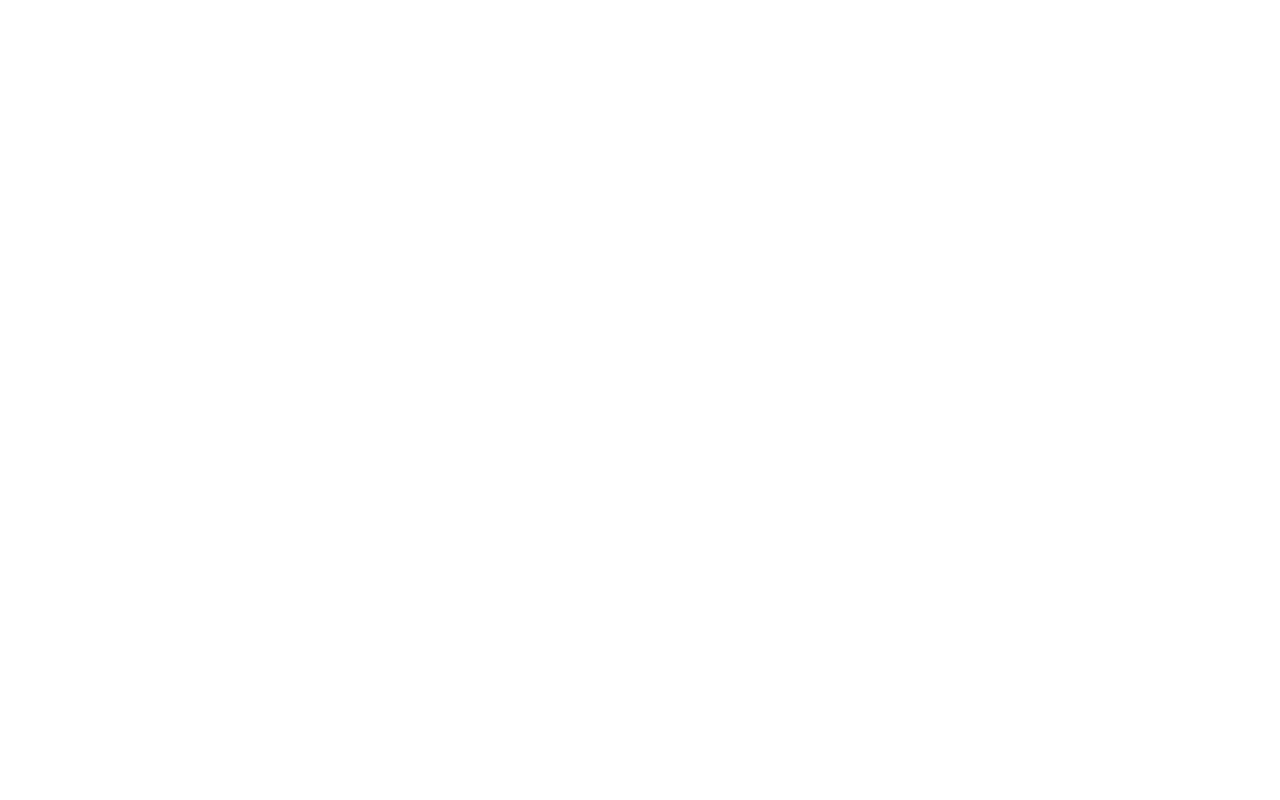
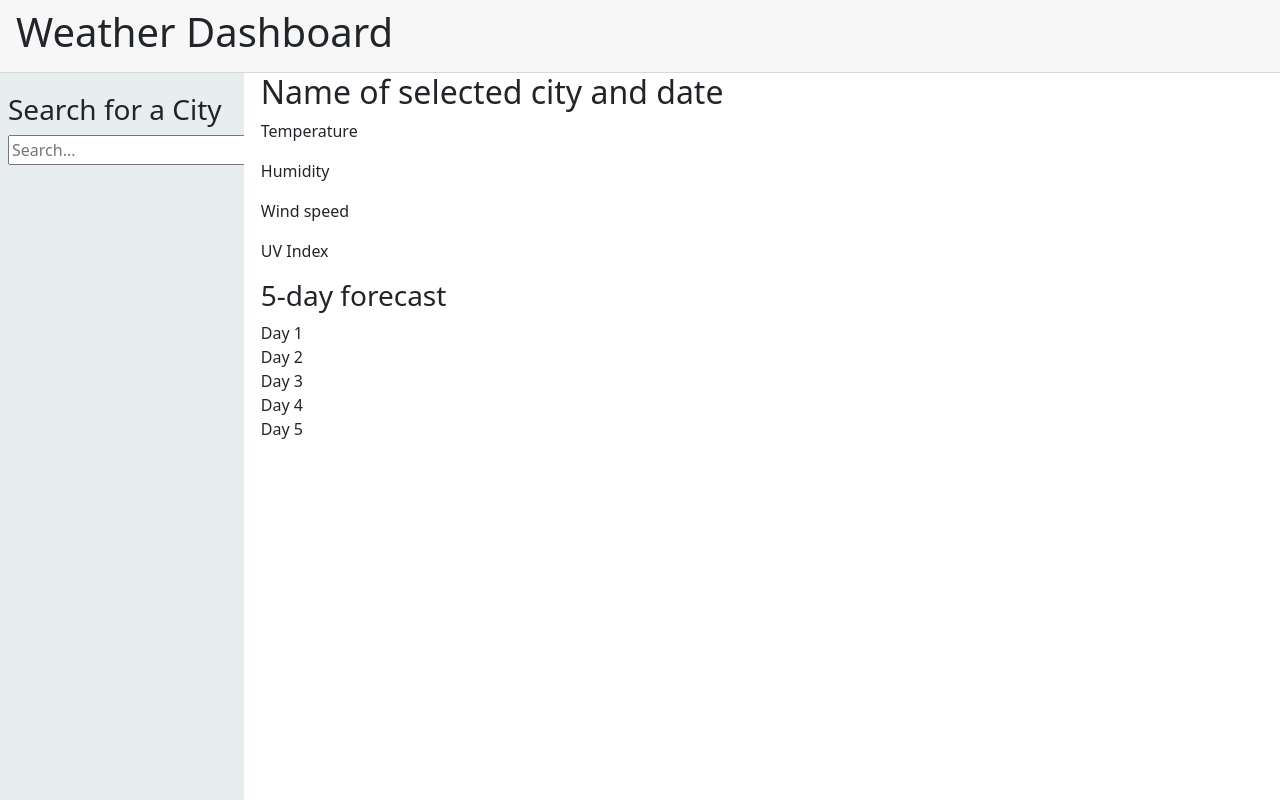
Before and after one commit to Robert-Court/weather-dashboard, a plain HTML site: page Index.html in a window 1280 px wide. Drawn offline with nearby package versions, Linux system fonts and the light colour scheme.

Commit message:
Updated html and added stylesheet.

```diff
--- a/Index.html
+++ b/Index.html
@@ -9,10 +9,37 @@
         <meta name="viewport" content="width=device-width, initial-scale=1">
         <link href="https://cdn.jsdelivr.net/npm/bootstrap@5.0.0-beta1/dist/css/bootstrap.min.css" rel="stylesheet" integrity="sha384-giJF6kkoqNQ00vy+HMDP7azOuL0xtbfIcaT9wjKHr8RbDVddVHyTfAAsrekwKmP1" crossorigin="anonymous">
         <script src="https://ajax.googleapis.com/ajax/libs/jquery/3.5.1/jquery.min.js"></script>
-        <link rel="stylesheet" href="">
+        <link rel="stylesheet" href="style.css">
     </head>
     <body>
-
+<div class="conatainer">
+    <div class="card-header">
+        <h1>Weather Dashboard</h1>
+    </div>
+</div>
+<div class="conatainer">
+    <div class="row">
+        <div class = "col-sm-3 sidebar" id="sticky-sidebar">
+            <h3 class="sticky-top">
+                Search for a City
+            </h3>
+            <input type="text" id="city-search" placeholder="Search..." title="Search for a city:"></input>
+        </div>
+        <div class = "col-sm-9 main" id="main">
+            <h2>Name of selected city and date</h2>
+                <p id="temp">Temperature</p>
+                <p id="humidity">Humidity</p>
+                <p id="wind-speed">Wind speed</p>
+                <p id="uv-index">UV Index</p>
+            <h3>5-day forecast</h3>
+                <div class="weather-card">Day 1</div>
+                <div class="weather-card">Day 2</div>
+                <div class="weather-card">Day 3</div>
+                <div class="weather-card">Day 4</div>
+                <div class="weather-card">Day 5</div>
+        </div>
+    </div>
+</div>
         <script src="" async defer></script>
     </body>
 </html>
--- /dev/null
+++ b/style.css
@@ -0,0 +1,20 @@
+.sidebar {
+    display:block;
+    padding: 20px;
+    overflow: hidden;
+    height: 100%;
+    background-color: rgb(232, 237, 240);
+    position: fixed;
+    width:20%;
+}
+
+.card-header {
+    display:block;
+    width: 100%;
+}
+
+.main {
+    margin-left:20%;
+    display:block;
+    align-self: right;
+}
```
